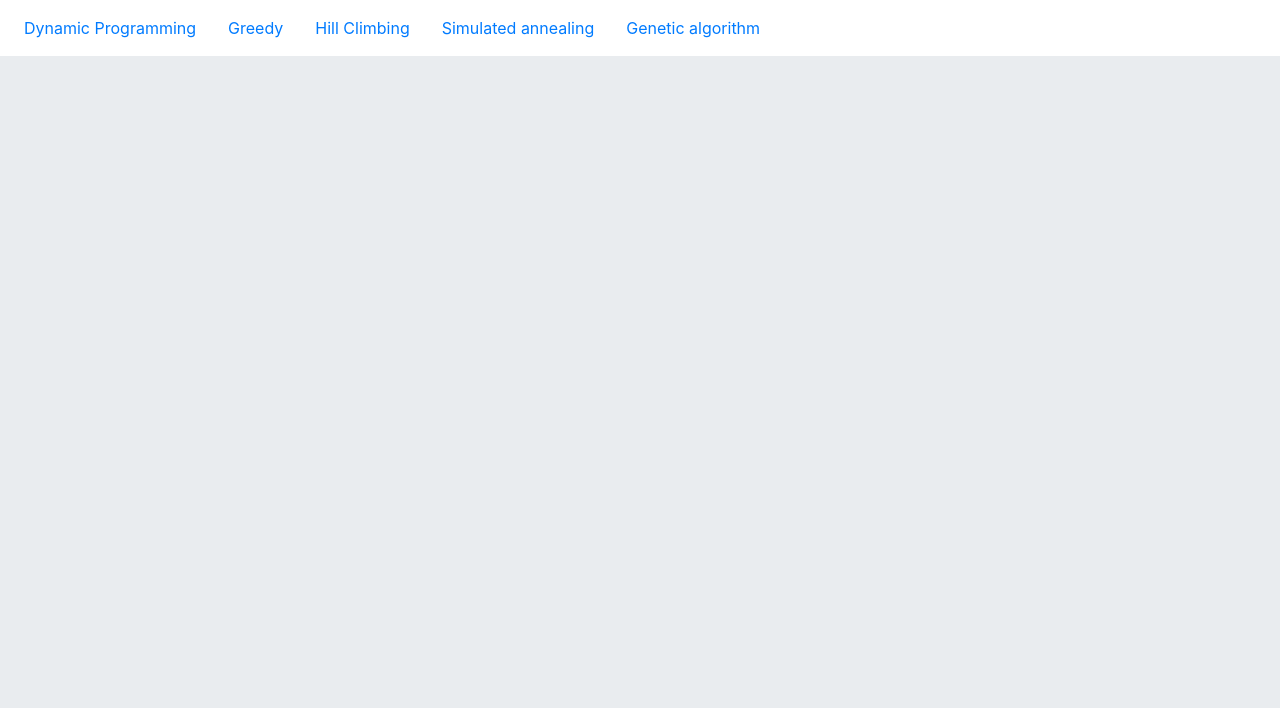
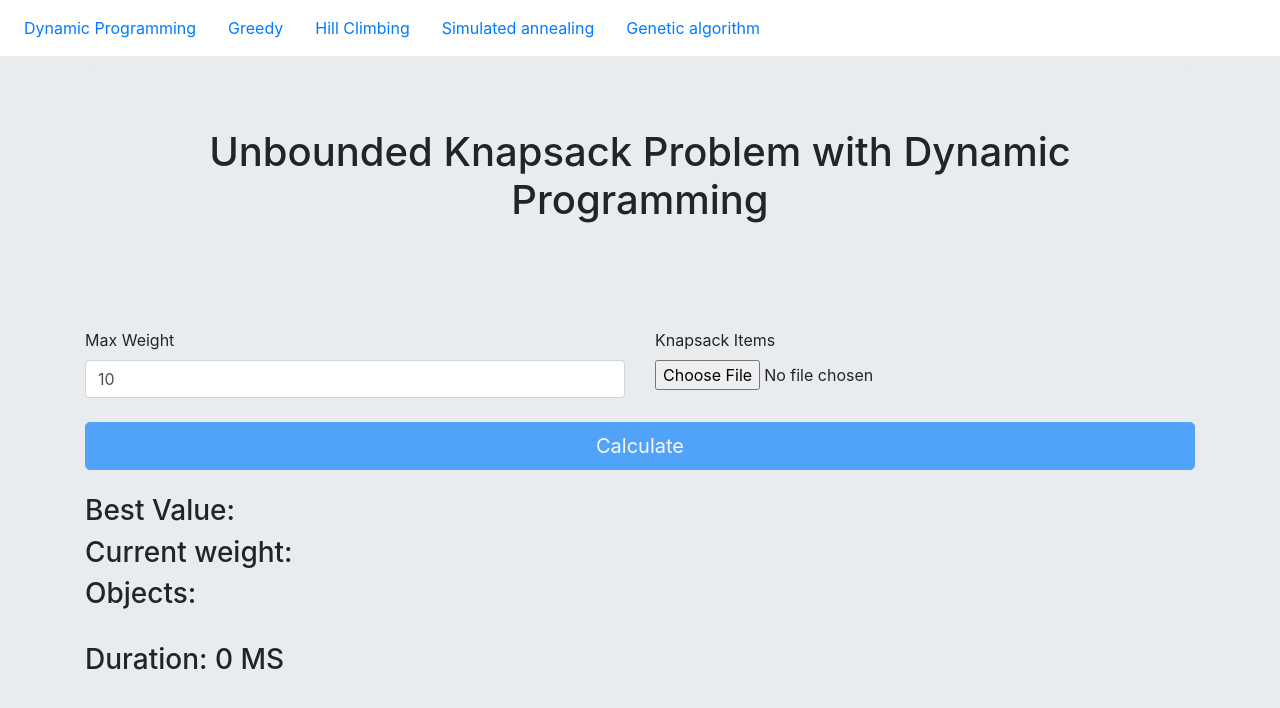
Before and after one commit to zeabdelkhalek/React-Knapsack-Solver, a React (Create React App) app: page /dynamic-programming-ukp in a window 1280 px wide. Shown: the top 708 px of the page. Built offline with nearby package versions, Linux system fonts and the light colour scheme.

Commit message:
Add DP UKP

```diff
--- a/src/App.js
+++ b/src/App.js
@@ -9,7 +9,9 @@ import {
 import GeneticAlgorithm from "./screens/GeneticAlgorithm";
 import SimulatedAnnealing from "./screens/SimulatedAnnealing";
 import DynamicProgramming from "./screens/DynamicProgramming";
+import DynamicProgrammingUKP from "./screens/DynamicProgrammingUKP";
 import Greedy from "./screens/Greedy";
+import GreedyUKP from "./screens/GreedyUKP";
 import HillClimbing from "./screens/HillClimbing";
 import Home from "./screens/Home";
 import {
@@ -75,8 +77,14 @@ export default class App extends Component {
           <Route path="/dynamic-programming">
             <DynamicProgramming />
           </Route>
+          <Route path="/dynamic-programming-ukp">
+            <DynamicProgrammingUKP />
+          </Route>
           <Route path="/greedy">
             <Greedy />
+          </Route>
+          <Route path="/greedy-ukp">
+            <GreedyUKP />
           </Route>
           <Route path="/hill-climbing">
             <HillClimbing />
--- a/src/algorithms/dynamic-programming.js
+++ b/src/algorithms/dynamic-programming.js
@@ -42,44 +42,62 @@ export default function dynamicProgramming({ bag }) {
   return ObjetsChoisis;
 }
 
-// function ProgDynam_avec_exemplaires() {
-//   console.log(
-//     "\n\n******************************  Programmation dynamique avec plusieurs instances:  ******************************\n"
-//   );
+export function dynamicProgrammingUKP({ bag }) {
+  let PoidsMax = bag.size
+  const Objets = bag.itemSet;
 
-//   let Vect = [PoidsMax + 1];
-//   let ObjetsChoisis = [PoidsMax + 1];
+  let Vect = [PoidsMax + 1];
+  let ObjetsChoisis = [PoidsMax + 1];
 
-//   for (i = 0; i <= PoidsMax; i++) {
-//     Vect[i] = 0;
-//     ObjetsChoisis[i] = "";
-//   }
-//   for (i = 0; i <= PoidsMax; i++) {
-//     for (j = 0; j < Objets.length; j++) {
-//       if (Objets[j].poids <= i) {
-//         Vect[i] = Math.max(Vect[i], Vect[i - Objets[j].poids] + Objets[j].gain);
+  for (let i = 0; i <= PoidsMax; i++) {
+    Vect[i] = 0;
+    ObjetsChoisis[i] = "";
+  }
+  for (let i = 0; i <= PoidsMax; i++) {
+    for (let j = 0; j < Objets.length; j++) {
+      if (Objets[j].weight <= i) {
+        Vect[i] = Math.max(Vect[i], Vect[i - Objets[j].weight] + Objets[j].value);
 
-//         if (Vect[i - Objets[j].poids] + Objets[j].gain >= Vect[i]) {
-//           ObjetsChoisis[i] =
-//             ObjetsChoisis[i - Objets[j].poids] + " " + Objets[j].nom;
-//         }
-//       }
-//     }
-//   }
-//   console.log(Vect);
+        if (Vect[i - Objets[j].weight] + Objets[j].value >= Vect[i]) {
+          ObjetsChoisis[i] =
+            ObjetsChoisis[i - Objets[j].weight] + " " + Objets[j].index;
+        }
+      }
+    }
+  }
 
-//   for (i = 0; i < Vect.length; i++) {
-//     console.log(Vect[i] + ":" + ObjetsChoisis[i]);
-//   }
+  console.log("\nLes objets choisis sont : \n");
+  console.log(ObjetsChoisis);
+  console.log(ObjetsChoisis[PoidsMax]);
+  console.log(
+    "\n--------------------------  Gain maximum = " +
+      Vect[PoidsMax] +
+      "  --------------------------\n"
+  );
 
-//   console.log("\nLes objets choisis sont : \n");
-//   console.log(ObjetsChoisis[PoidsMax]);
-//   console.log(
-//     "\n--------------------------  Gain maximum = " +
-//       Vect[PoidsMax] +
-//       "  --------------------------\n"
-//   );
-// }
+  const indexes = ObjetsChoisis[PoidsMax].split(" ")
+  const itemSet = []
+
+  for (let i = 1; i < indexes.length; i++) {
+    const element = Number(indexes[i])
+    const object = bag.itemSet.find(o => o.index === element)
+    const index = itemSet.findIndex(item => item.index === object.index)
+    if (index !== -1) {
+      itemSet[index].count++
+    } else {
+      itemSet.push({
+        ...object,
+        count: 1
+      })
+    }
+  }
+
+
+  return {
+    itemSet,
+    bestValue: Vect[PoidsMax],
+  };
+}
 
 /************************************MAIN*********************************************/
 
--- a/src/algorithms/knapsack.js
+++ b/src/algorithms/knapsack.js
@@ -3,6 +3,7 @@ class Item {
     this.weight = w;
     this.value = v;
     this.index = index;
+    this.count = 0
   }
 
   getItem = () => {
@@ -10,6 +11,7 @@ class Item {
       weight: this.weight,
       value: this.value,
       index: this.index,
+      count: this.count
     };
   };
 }
--- /dev/null
+++ b/src/screens/DynamicProgrammingUKP.js
@@ -0,0 +1,151 @@
+import React, { Component } from "react";
+import { Button, Label, Input, Jumbotron, Badge } from "reactstrap";
+import { Bag } from "../algorithms/knapsack";
+import { dynamicProgrammingUKP } from "../algorithms/dynamic-programming";
+import ObjectUI from "./ObjectUI";
+
+class InputSection extends Component {
+  constructor(props) {
+    super(props);
+
+    this.state = {
+      max_weight: 10,
+      dataset: [],
+      bestSet: [],
+      bestValue: null,
+      bestWeight: null,
+      duration: 0,
+    };
+  }
+
+  onClick = () => {
+    const { max_weight, dataset } = this.state;
+
+    console.log(dataset);
+    var bag = new Bag(max_weight, dataset);
+
+    let t0 = new Date().getTime();
+
+    var bestSolution = dynamicProgrammingUKP({
+      bag,
+    });
+
+    let t1 = new Date().getTime();
+
+    this.setState({
+      duration: t1 - t0,
+    });
+
+    console.log("bestSolution", bestSolution);
+
+    this.setState({
+      bestSet: bestSolution.itemSet,
+      bestWeight: bestSolution.itemSet.reduce(
+        (acc, item) => acc + item.weight * item.count,
+        0
+      ),
+      bestValue: bestSolution.bestValue,
+    });
+  };
+
+  onChange = (type, e) => {
+    let value = e.target.value;
+    let dataset = [];
+    if (type !== "input_file") {
+      this.setState({ [type]: value });
+    } else {
+      let file = e.target.files[0];
+
+      if (file) {
+        let reader = new FileReader();
+
+        reader.onload = (e) => {
+          var contents = e.target.result;
+
+          dataset = contents
+            .split("\n")
+            .map((set) => set.split(",").map((y) => (y = parseInt(y))))
+            // ignore columns names
+            .slice(1);
+
+          this.setState({ dataset: dataset });
+        };
+
+        reader.readAsText(file);
+      }
+    }
+  };
+
+  render() {
+    return (
+      <div>
+        <div className="row">
+          <div className="col">
+            <Label for="max_weight">Max Weight</Label>
+            <Input
+              type="number"
+              name="max_weight"
+              id="max_weight"
+              value={this.state.max_weight}
+              onChange={this.onChange.bind(this, "max_weight")}
+            />
+          </div>
+          <br />
+          <div className="col">
+            <Label for="File">Knapsack Items</Label>
+            <Input
+              type="file"
+              name="file"
+              id="File"
+              onChange={this.onChange.bind(this, "input_file")}
+            />
+          </div>
+        </div>
+        <br />
+        <Button
+          color="primary"
+          size="lg"
+          block
+          onClick={this.onClick.bind(this)}
+          disabled={this.state.dataset.length === 0}
+        >
+          Calculate
+        </Button>{" "}
+        <br />
+        <div>
+          <h3>Best Value: {this.state.bestValue}</h3>
+        </div>
+        <div>
+          <h3>Current weight: {this.state.bestWeight}</h3>
+        </div>
+        <div>
+          <h3>Objects:</h3>
+          {this.state.bestSet.map((item, index) => (
+            <ObjectUI item={item} key={index} />
+          ))}
+        </div>
+        <br />
+        <div>
+          <h3>Duration: {this.state.duration} MS</h3>
+        </div>
+      </div>
+    );
+  }
+}
+
+class DynamicProgrammingUKP extends Component {
+  render() {
+    return (
+      <div className="container">
+        <Jumbotron>
+          <h1 className="display-9 text-center">
+            Unbounded Knapsack Problem with Dynamic Programming
+          </h1>
+        </Jumbotron>
+        <InputSection />
+      </div>
+    );
+  }
+}
+
+export default DynamicProgrammingUKP;
--- a/src/screens/ObjectUI.js
+++ b/src/screens/ObjectUI.js
@@ -9,9 +9,10 @@ class ObjectUI extends Component {
     const { item } = this.props;
     return (
       <div style={{ marginRight: "6%" }}>
-        <Badge color="secondary">ID:{item.getItem().index}</Badge>
+        {/* <Badge color="secondary">ID:{item.getItem().index}</Badge> */}
         <Badge color="danger">Weight:{item.getItem().weight}</Badge>
         <Badge color="success">Value:{item.getItem().value}</Badge>
+        <Badge color="secondary">Count:{item.count}</Badge>
       </div>
     );
   }
--- a/src/screens/SimulatedAnnealing.js
+++ b/src/screens/SimulatedAnnealing.js
@@ -14,7 +14,7 @@ class InputSection extends Component {
       max_weight: 1000000,
       start_temperature: 1000,
       end_temperature: 50,
-      max_iterations_count: 90,
+      max_iterations_count: 200,
       cooling_factor: 0.7,
       initial_solution_method: "Random",
       dataset: [],
```
